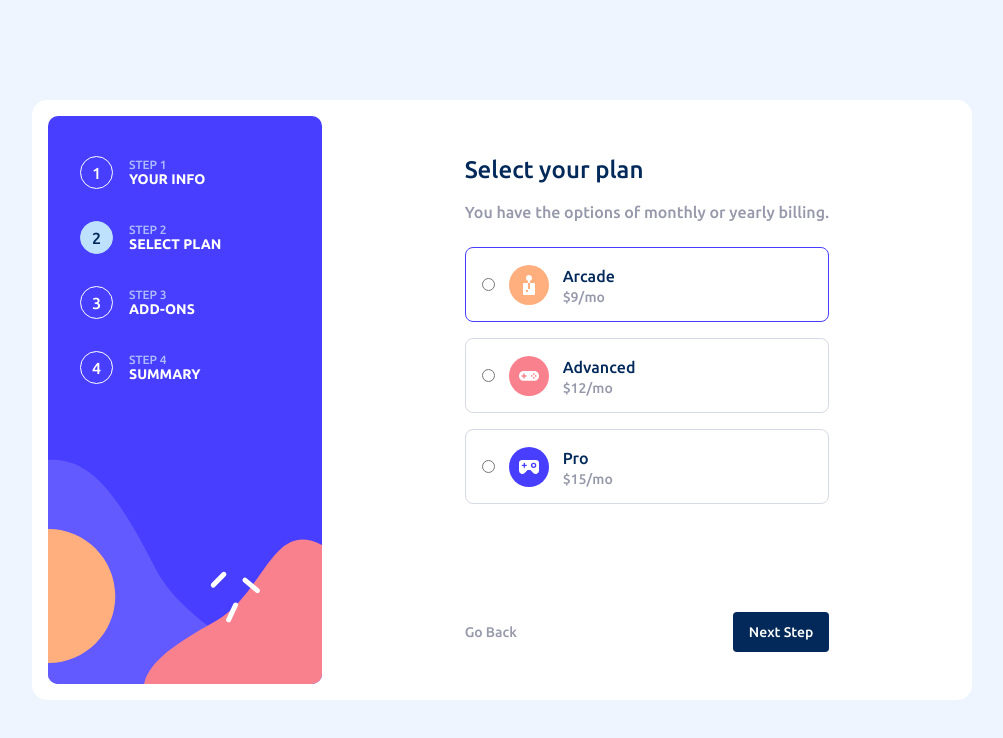
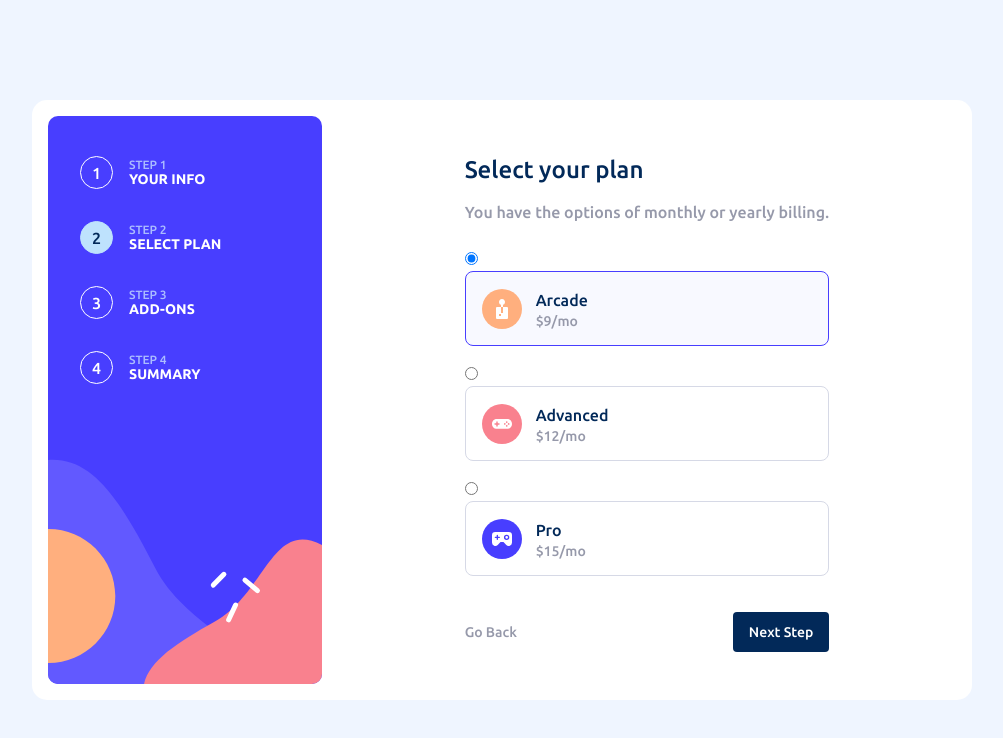
Before and after one commit to GlenOttley/multi-step-form, a React (Vite) app: page / in a window 1280 px wide. Shown: the top 738 px of the page, without its empty margins (138-1141 px from the left). Built offline with nearby package versions, Linux system fonts and the light colour scheme.

Commit message:
testing accessibility

```diff
--- a/src/App.tsx
+++ b/src/App.tsx
@@ -3,6 +3,7 @@ import { AppContext } from './Context'
 import Sidebar from './components/Sidebar'
 import PersonalInfo from './components/PersonalInfo'
 import SelectPlan from './components/SelectPlan'
+import DummyForm from './components/DummyForm'
 
 function App() {
   const { currentStep } = useContext(AppContext)
@@ -17,6 +18,7 @@ function App() {
           ) : currentStep === 2 ? (
             <SelectPlan />
           ) : (
+            // <DummyForm />
             <h1>Step three</h1>
           )}
         </main>
--- /dev/null
+++ b/src/components/DummyForm.tsx
@@ -0,0 +1,38 @@
+const DummyForm = () => {
+  return (
+    <form action='' aria-labelledby='legend'>
+      <fieldset aria-required='true' role='radiogroup'>
+        <legend id='legend'>What type of vehicle do you drive?</legend>
+        <input
+          type='checkbox'
+          id='vehicle1'
+          name='vehicle1'
+          value='Bike'
+          className='peer'
+        />
+        <label htmlFor='vehicle1'> I have a bike</label>
+        <br />
+        <input
+          type='checkbox'
+          id='vehicle2'
+          name='vehicle2'
+          value='Car'
+          className='peer'
+        />
+        <label htmlFor='vehicle2'> I have a car</label>
+        <br />
+        <input
+          type='checkbox'
+          id='vehicle3'
+          name='vehicle3'
+          value='Boat'
+          className='peer'
+        />
+        <label htmlFor='vehicle3'> I have a boat</label>
+        <br />
+      </fieldset>
+    </form>
+  )
+}
+
+export default DummyForm
--- a/src/components/SelectPlan.tsx
+++ b/src/components/SelectPlan.tsx
@@ -36,65 +36,76 @@ const SelectPlan = (): JSX.Element => {
           </span>
 
           <div className='flex flex-col gap-4'>
-            <label
-              htmlFor='arcade'
-              className={`rounded-md flex cursor-pointer items-center gap-[14px] border p-4 ${plan == 'arcade' ? 'border-purple' : 'border-light-grey'}`}
-            >
+            <div>
               <input
                 type='radio'
                 name='plan'
                 id='arcade'
-                // className='sr-only'
+                className='peer'
                 onChange={() =>
                   setFormData((prev) => ({ ...prev, plan: 'arcade' }))
                 }
+                checked={plan == 'arcade'}
               />
+              <label
+                htmlFor='arcade'
+                className='flex cursor-pointer items-center gap-[14px] rounded-md border border-border-color p-4 peer-checked:border-purple peer-checked:bg-very-light-grey peer-focus-visible:ring peer-focus-visible:ring-purple'
+              >
                 <img src={iconArcade} alt='' />
                 <div className='flex flex-col justify-center'>
                   <span className='text-lg font-medium text-denim'>Arcade</span>
                   <span className='text-md font-normal text-grey'>$9/mo</span>
                 </div>
               </label>
+            </div>
 
-            <label
-              htmlFor='advanced'
-              className={`rounded-md flex cursor-pointer items-center gap-[14px] border p-4 ${plan == 'advanced' ? 'border-purple' : 'border-light-grey'}`}
-            >
+            <div>
               <input
                 type='radio'
                 name='plan'
                 id='advanced'
-                // className='sr-only'
+                className='peer'
                 onChange={() =>
                   setFormData((prev) => ({ ...prev, plan: 'advanced' }))
                 }
+                checked={plan == 'advanced'}
               />
+              <label
+                htmlFor='advanced'
+                className='flex cursor-pointer items-center gap-[14px] rounded-md border border-border-color p-4 peer-checked:border-purple peer-checked:bg-very-light-grey peer-focus-visible:ring peer-focus-visible:ring-purple'
+              >
                 <img src={iconAdvanced} alt='' />
                 <div className='flex flex-col justify-center'>
-                <span className='text-lg font-medium text-denim'>Advanced</span>
+                  <span className='text-lg font-medium text-denim'>
+                    Advanced
+                  </span>
                   <span className='text-md font-normal text-grey'>$12/mo</span>
                 </div>
               </label>
+            </div>
 
-            <label
-              htmlFor='pro'
-              className={`rounded-md flex cursor-pointer items-center gap-[14px] border p-4 ${plan == 'pro' ? 'border-purple' : 'border-light-grey'}`}
-            >
+            <div>
               <input
                 type='radio'
                 name='plan'
                 id='pro'
-                // className='sr-only'
+                className='peer'
                 onChange={() =>
                   setFormData((prev) => ({ ...prev, plan: 'pro' }))
                 }
+                checked={plan == 'pro'}
               />
+              <label
+                htmlFor='pro'
+                className='flex cursor-pointer items-center gap-[14px] rounded-md border border-border-color p-4 peer-checked:border-purple peer-checked:bg-very-light-grey peer-focus-visible:ring peer-focus-visible:ring-purple'
+              >
                 <img src={iconPro} alt='' />
                 <div className='flex flex-col justify-center'>
                   <span className='text-lg font-medium text-denim'>Pro</span>
                   <span className='text-md font-normal text-grey'>$15/mo</span>
                 </div>
               </label>
+            </div>
           </div>
         </fieldset>
         <div className='hidden md:block'>
```
Also changed, not shown: 1 other file (tests, documents, lock files or other folders). Lines whose indentation alone changed are shown as unchanged.
